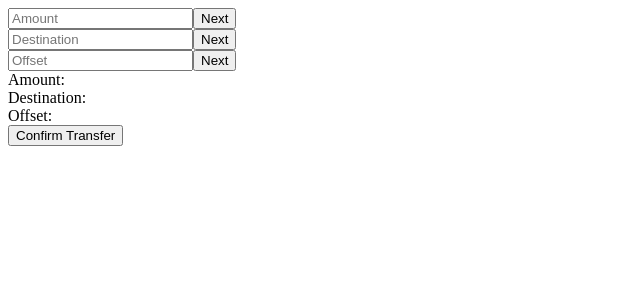
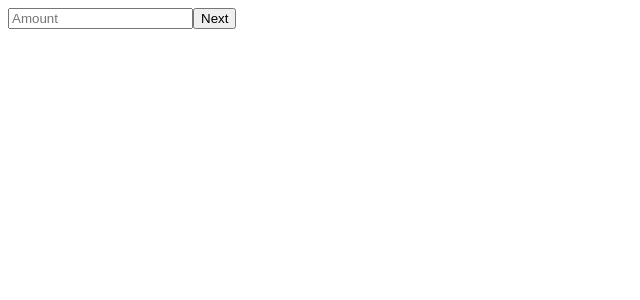
Before and after one commit to aliarabian/AngularXStateDemo-MultiStepForm, an Angular app: page / in a window 1280 px wide. Shown: the top 300 px of the page, without its empty margins (0-640 px from the left). Built offline with nearby package versions, Linux system fonts and the light colour scheme.

Commit message:
Adds Multi-step happy path UI-State binding

```diff
--- a/src/app/money-transfer/money-transfer.component.html
+++ b/src/app/money-transfer/money-transfer.component.html
@@ -11,4 +11,4 @@
   <app-transfer-final-step></app-transfer-final-step>
 </div>
 
-<button type="button" (click)="transferConfirmed()">Confirm Transfer</button>
+<button type="button" (click)="transferConfirmed()" *ngIf="confirmActive()">Confirm Transfer</button>
--- a/src/app/money-transfer/money-transfer.component.ts
+++ b/src/app/money-transfer/money-transfer.component.ts
@@ -19,6 +19,7 @@ export class MoneyTransferComponent implements OnInit {
 
   constructor(private moneyTransferMachine: MoneyTransferStateChart) {
     moneyTransferMachine.stateTransition$.subscribe((state) => {
+        this.state = state;
         if (state?.matches(MoneyTransferState.TRANSFERRED)) {
           moneyTransferMachine.reset();
         }
@@ -31,18 +32,18 @@ export class MoneyTransferComponent implements OnInit {
   }
 
   amountEntered(amount: number) {
-    this.state = this.moneyTransferMachine.send({type: MoneyTransferEventTitle.AMOUNT_ENTERED, value: amount});
+    this.moneyTransferMachine.send({type: MoneyTransferEventTitle.AMOUNT_ENTERED, value: amount});
   }
 
   destinationEntered(destination: string) {
-    this.state = this.moneyTransferMachine.send({
+    this.moneyTransferMachine.send({
       type: MoneyTransferEventTitle.DESTINATION_ENTERED,
       value: destination
     });
   }
 
   offsetEntered(offset: string) {
-    this.state = this.moneyTransferMachine.send({type: MoneyTransferEventTitle.OFFSET_ENTERED, value: offset});
+    this.moneyTransferMachine.send({type: MoneyTransferEventTitle.OFFSET_ENTERED, value: offset});
   }
 
   isFinalState() {
@@ -52,4 +53,8 @@ export class MoneyTransferComponent implements OnInit {
   transferConfirmed() {
     this.moneyTransferMachine.send({type: MoneyTransferEventTitle.TRANSFER_CONFIRMED})
   }
+
+  confirmActive(): boolean | undefined {
+    return this.state?.matches(MoneyTransferState.TRANSFER_CONFIRMATION)
+  }
 }
--- a/src/app/transfer-amount-step/transfer-amount-step.component.html
+++ b/src/app/transfer-amount-step/transfer-amount-step.component.html
@@ -1,2 +1,4 @@
-<input #amount placeholder="Amount" type="number">
-<button type="button" name="next" (click)="nextStep()">Next</button>
+<ng-container *ngIf="active">
+  <input #amount placeholder="Amount" type="number">
+  <button type="button" name="next" (click)="nextStep()">Next</button>
+</ng-container>
--- a/src/app/transfer-amount-step/transfer-amount-step.component.ts
+++ b/src/app/transfer-amount-step/transfer-amount-step.component.ts
@@ -1,4 +1,6 @@
 import {Component, ElementRef, EventEmitter, OnInit, Output, ViewChild} from '@angular/core';
+import {MoneyTransferStateChart} from "../money-transfer-statechart.service";
+import {MoneyTransferState} from "../money-transfer.machine";
 
 @Component({
   selector: 'app-transfer-amount-step',
@@ -9,8 +11,12 @@ export class TransferAmountStepComponent implements OnInit {
 
   @Output("amountEntered") amountEntered: EventEmitter<number> = new EventEmitter<number>()
   @ViewChild("amount") elAmountInput?: ElementRef;
+  active: boolean = false;
 
-  constructor() {
+  constructor(private transferMachine: MoneyTransferStateChart) {
+    transferMachine.stateTransition$.subscribe(state => {
+      this.active = state.matches(MoneyTransferState.TRANSFER_AMOUNT_STEP);
+    })
   }
 
   ngOnInit(): void {
--- a/src/app/transfer-destination-step/transfer-destination-step.component.html
+++ b/src/app/transfer-destination-step/transfer-destination-step.component.html
@@ -1,2 +1,4 @@
-<input #destination placeholder="Destination" type="text">
-<button type="button" name="next" (click)="nextStep()">Next</button>
+<ng-container *ngIf="active">
+  <input #destination placeholder="Destination" type="text">
+  <button type="button" name="next" (click)="nextStep()">Next</button>
+</ng-container>
--- a/src/app/transfer-destination-step/transfer-destination-step.component.ts
+++ b/src/app/transfer-destination-step/transfer-destination-step.component.ts
@@ -1,4 +1,6 @@
 import {Component, ElementRef, EventEmitter, OnInit, Output, ViewChild} from '@angular/core';
+import {MoneyTransferStateChart} from "../money-transfer-statechart.service";
+import {MoneyTransferState} from "../money-transfer.machine";
 
 @Component({
   selector: 'app-transfer-destination-step',
@@ -10,8 +12,12 @@ export class TransferDestinationStepComponent implements OnInit {
   @ViewChild("destination") destination?: ElementRef;
 
   @Output("destinationEntered") destinationEntered: EventEmitter<string> = new EventEmitter<string>()
+  active: boolean = false;
 
-  constructor() {
+  constructor(private transferMachine: MoneyTransferStateChart) {
+    transferMachine.stateTransition$.subscribe(state => {
+      this.active = state.matches(MoneyTransferState.TRANSFER_DESTINATION_STEP);
+    })
   }
 
   ngOnInit(): void {
--- a/src/app/transfer-final-step/transfer-final-step.component.html
+++ b/src/app/transfer-final-step/transfer-final-step.component.html
@@ -1,4 +1,4 @@
-<ng-container>
+<ng-container *ngIf="active">
   <div>
     <span>Amount: {{moneyTransferData?.amount}}</span>
   </div>
--- a/src/app/transfer-final-step/transfer-final-step.component.ts
+++ b/src/app/transfer-final-step/transfer-final-step.component.ts
@@ -9,20 +9,16 @@ import {MoneyTransferStateChart} from "../money-transfer-statechart.service";
 })
 export class TransferFinalStepComponent implements OnInit {
   moneyTransferData?: MoneyTransferContext;
+  active: boolean = false;
 
   constructor(private moneyTransferStateMachine: MoneyTransferStateChart) {
+    moneyTransferStateMachine.stateTransition$.subscribe(state => {
+      this.active = state.matches(MoneyTransferState.TRANSFER_CONFIRMATION) || state.matches(MoneyTransferState.TRANSFERRED);
+      this.moneyTransferData = Object.assign({}, state.context);
+    })
   }
 
   ngOnInit(): void {
-    this.subscribe()
-  }
-
-  private subscribe() {
-    this.moneyTransferStateMachine.stateTransition$.subscribe(state => {
-      if (state.value == MoneyTransferState.TRANSFERRED) {
-        this.moneyTransferData = Object.assign({}, state.context);
-      }
-    })
   }
 
 
--- a/src/app/transfer-offset-step/transfer-offset-step.component.html
+++ b/src/app/transfer-offset-step/transfer-offset-step.component.html
@@ -1,2 +1,4 @@
-<input type="text" placeholder="Offset" #offset>
-<button type="button" name="next" (click)="nextStep()">Next</button>
+<ng-container *ngIf="active">
+  <input type="text" placeholder="Offset" #offset>
+  <button type="button" name="next" (click)="nextStep()">Next</button>
+</ng-container>
--- a/src/app/transfer-offset-step/transfer-offset-step.component.ts
+++ b/src/app/transfer-offset-step/transfer-offset-step.component.ts
@@ -1,4 +1,6 @@
 import {Component, ElementRef, EventEmitter, OnInit, Output, ViewChild} from '@angular/core';
+import {MoneyTransferStateChart} from "../money-transfer-statechart.service";
+import {MoneyTransferState} from "../money-transfer.machine";
 
 @Component({
   selector: 'app-transfer-offset-step',
@@ -10,9 +12,14 @@ export class TransferOffsetStepComponent implements OnInit {
   @ViewChild("offset") offset?: ElementRef;
 
   @Output("offsetEntered") offsetEntered: EventEmitter<string> = new EventEmitter<string>()
+  active: boolean = false;
 
-  constructor() {
+  constructor(private transferMachine: MoneyTransferStateChart) {
+    transferMachine.stateTransition$.subscribe(state => {
+      this.active = state.matches(MoneyTransferState.TRANSFER_OFFSET_STEP);
+    })
   }
+
 
   ngOnInit(): void {
   }
```
